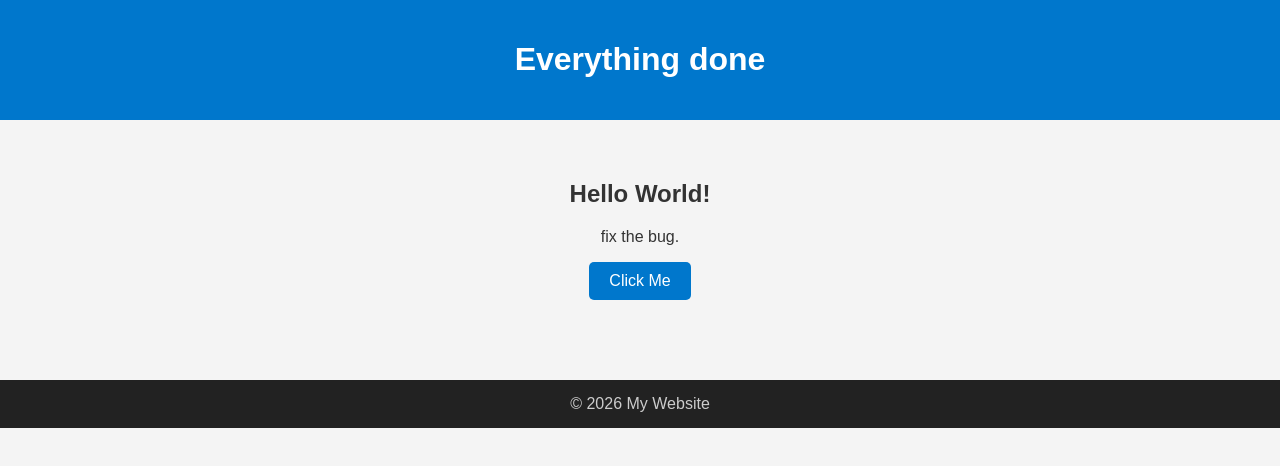
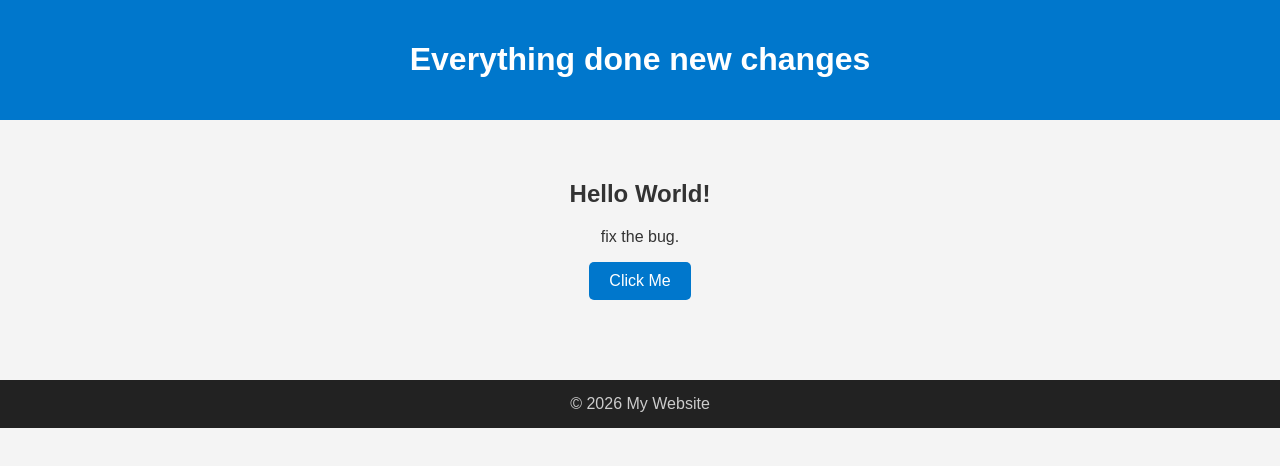
Before and after one commit to ashut3005/pypeaitestin, a website: page frontend/index.html in a window 1280 px wide. Drawn offline with Linux system fonts and the light colour scheme.

Commit message:
new commit

```diff
--- a/frontend/index.html
+++ b/frontend/index.html
@@ -52,7 +52,7 @@
 <body>
 
   <header>
-    <h1>Everything done</h1>
+    <h1>Everything done new changes</h1>
   </header>
 
   <main>
```
